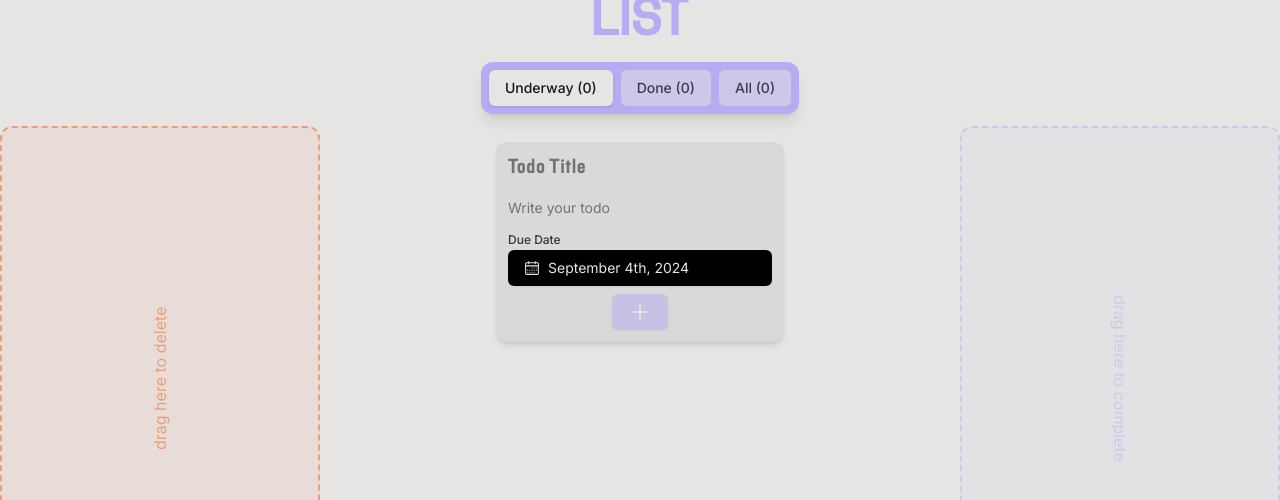
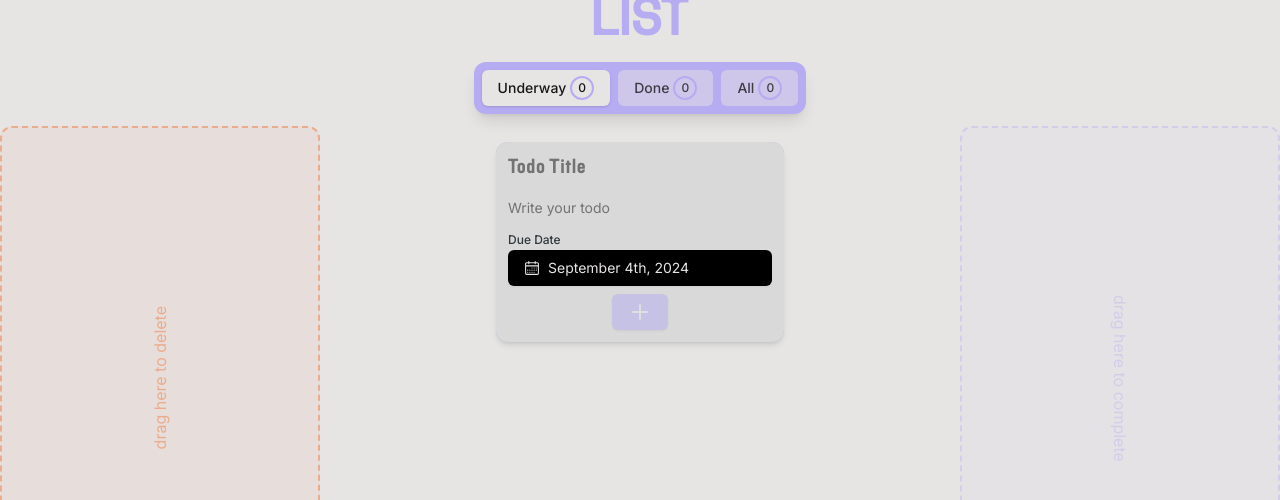
Before and after one commit to FrancescoBrunoDev/the_vertical_todo_list, a Next.js app: page / in a window 1280 px wide. Shown: the part 130-630 px from the top of the page. Built offline with nearby package versions, Linux system fonts and the light colour scheme.

Commit message:
change all classes with cn several improvements

```diff
--- a/components/actionDraggableAreas.tsx
+++ b/components/actionDraggableAreas.tsx
@@ -10,8 +10,7 @@ const droppableAreas = [
   {
     title: "drag here to delete",
     id: "delete",
-    additionalClasses:
-      "rotate-180 border-secondary bg-secondary/10 text-secondary left-0",
+    additionalClasses: "border-secondary bg-secondary/10 text-secondary left-0",
   },
   {
     title: "drag here to complete",
@@ -34,12 +33,17 @@ export const ActionDraggableAreas: React.FC<DroppableAreaProps> = ({
               ref={provided.innerRef}
               {...provided.droppableProps}
               className={cn(
-                "absolute top-0 flex h-full w-2/12 items-center justify-center rounded-xl border-2 border-dashed opacity-50 transition-all lg:w-1/4",
+                "absolute top-0 flex h-full w-2/12 items-center justify-center rounded-xl border-2 border-dashed opacity-40 transition-all lg:w-1/4",
                 additionalClasses,
                 isDragging && "opacity-100 hover:scale-105",
               )}
             >
-              <span style={{ writingMode: "vertical-rl" }}>{title}</span>
+              <span
+                className={cn({ "rotate-180": id === "delete" })}
+                style={{ writingMode: "vertical-rl" }}
+              >
+                {title}
+              </span>
               <span className="hidden">{provided.placeholder}</span>
             </div>
           )}
--- /dev/null
+++ b/components/circleNumber.tsx
@@ -0,0 +1,19 @@
+import { cn } from "@/lib/utils";
+
+interface CircleNumberProps {
+  number: number;
+  className?: string;
+}
+
+export const CircleNumber = ({ number, className }: CircleNumberProps) => {
+  return (
+    <div
+      className={cn(
+        "hidden h-6 w-6 items-center justify-center rounded-full bg-card md:flex",
+        className,
+      )}
+    >
+      <span className="text-xs">{number}</span>
+    </div>
+  );
+};
--- a/components/filterSelector.tsx
+++ b/components/filterSelector.tsx
@@ -2,6 +2,8 @@ import { useState, useEffect } from "react";
 import { ToDoSettings } from "@/stores/todo-store";
 import { useToDoStore } from "@/provider/todo-store-provider";
 import { Button } from "@/components/ui/button";
+import { CircleNumber } from "@/components/circleNumber";
+import { cn } from "@/lib/utils";
 
 export const FilterSelector = () => {
   const { updateSettings, getStatistics, todos, settings } = useToDoStore(
@@ -39,13 +41,22 @@ export const FilterSelector = () => {
     <div className="flex gap-2 rounded-xl bg-primary p-2 shadow-lg transition-transform hover:scale-105">
       {filters.map((filter) => (
         <Button
-          className={`bg-background/50 text-black/70 transition-all hover:scale-105 hover:bg-background ${filter.value === settings.filter ? "bg-background text-black/90" : "shadow-none"}`}
+          className={cn(
+            "flex gap-1 bg-background/50 text-black/70 transition-all hover:scale-105 hover:bg-background",
+            filter.value === settings.filter
+              ? "bg-background text-black/90"
+              : "shadow-none",
+          )}
           key={filter.value}
           onClick={() =>
             updateSettings({ filter: filter.value as ToDoSettings["filter"] })
           }
         >
-          {filter.label} ({filter.amount})
+          {filter.label}{" "}
+          <CircleNumber
+            number={filter.amount}
+            className="border-2 border-primary bg-transparent"
+          />
         </Button>
       ))}
     </div>
--- a/components/header.tsx
+++ b/components/header.tsx
@@ -2,6 +2,7 @@
 import { useEffect, useState } from "react";
 import { PPR } from "@/app/fonts";
 import Bowser from "bowser";
+import { cn } from "@/lib/utils";
 
 export const Header = () => {
   const [isFirefox, setIsFirefox] = useState(false);
@@ -14,7 +15,10 @@ export const Header = () => {
   return (
     <div className="fixed inset-x-0 -top-8 z-50 scale-75 bg-background pb-0 md:pb-8">
       <h2
-        className={`${PPR.className} flex w-full justify-center p-2 text-center font-black`}
+        className={cn(
+          PPR.className,
+          "flex w-full justify-center p-2 text-center font-black",
+        )}
       >
         <div className="relative">
           <span
--- a/components/todoList.tsx
+++ b/components/todoList.tsx
@@ -11,9 +11,7 @@ type ToDoListProps = {
 };
 
 export const ToDoList: React.FC<ToDoListProps> = ({ todos }) => {
-  const { setTodos, removeTodo, toggleTodo, setIsOverdue } = useToDoStore(
-    (state) => state,
-  );
+  const { setTodos, removeTodo, toggleTodo } = useToDoStore((state) => state);
   const [isDragging, setIsDragging] = useState(false);
 
   const handleOnDragStart = () => {
@@ -38,23 +36,23 @@ export const ToDoList: React.FC<ToDoListProps> = ({ todos }) => {
 
     // the store's Actions are expeting a number as id
     const todoId = Number(result.draggableId);
-    console.log(destinationId);
+
     //handle moving itmes in different zones
     if (destinationId === "delete") {
       removeTodo(todoId);
     } else if (destinationId === "completed") {
-      const end = Date.now() + 1 * 300;
+      const endConfetti = Date.now() + 1 * 300;
       const colors = ["#a786ff", "#fd8bbc", "#eca184", "#f8deb1"];
 
       const frame = () => {
-        if (Date.now() > end) return;
+        if (Date.now() > endConfetti) return;
 
         confetti({
           particleCount: 2,
           angle: 120,
           spread: 55,
           startVelocity: 60,
-          origin: { x: 1, y: 0.5 },
+          origin: { x: 1 },
           colors: colors,
         });
 
@@ -62,7 +60,6 @@ export const ToDoList: React.FC<ToDoListProps> = ({ todos }) => {
       };
 
       toggleTodo(todoId);
-      setIsOverdue(todoId);
       const completeState = todos.find((todo) => todo.id === todoId)?.completed;
 
       if (!completeState) frame();
--- a/stores/todo-store.ts
+++ b/stores/todo-store.ts
@@ -12,7 +12,6 @@ export type ToDoItem = {
   createdAt?: Date;
   updatedAt?: Date;
   dueDate: Date;
-  isOverdue: boolean;
 };
 
 export type ToDoSettings = {
@@ -43,7 +42,6 @@ export type ToDoActions = {
     notCompleted: number;
   };
   setTodos: (todos: ToDoItem[]) => void;
-  setIsOverdue: (id: number, isOverdue?: boolean) => void;
 };
 
 export type ToDoStore = ToDoActions & ToDoState;
@@ -72,7 +70,6 @@ export const createToDoStore = (initState: ToDoState = defaultInitState) => {
             completed: false,
             createdAt: new Date(),
             dueDate: new Date(),
-            isOverdue: false,
           };
           set((state) => ({ todos: [...state.todos, newTodo] }));
           return newTodo.id;
@@ -139,17 +136,6 @@ export const createToDoStore = (initState: ToDoState = defaultInitState) => {
 
           return { total, completed, notCompleted };
         },
-        setIsOverdue: (id: number, isOverdue?: boolean) => {
-          set((state) => ({
-            todos: state.todos.map((todo) => ({
-              ...todo,
-              isOverdue:
-                todo.id === id && todo.completed
-                  ? false
-                  : (isOverdue ?? isAfter(new Date(), todo.dueDate)),
-            })),
-          }));
-        },
       }),
       {
         name: "todo-store",
```
Also changed, not shown: components/todoItem.tsx (+48 -25 lines).
